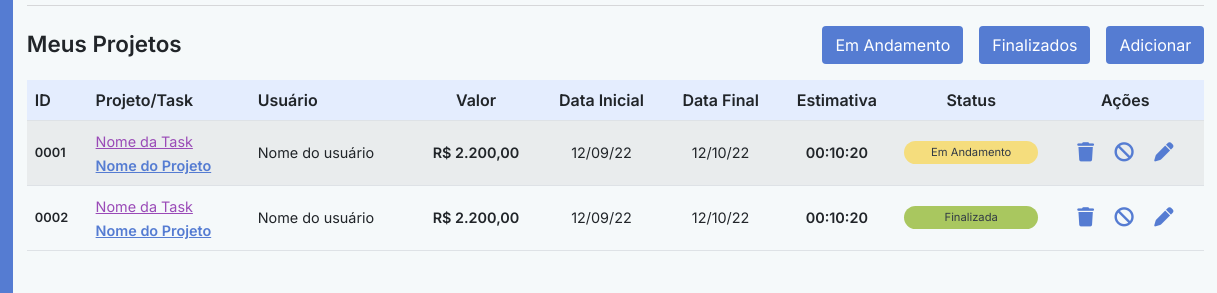
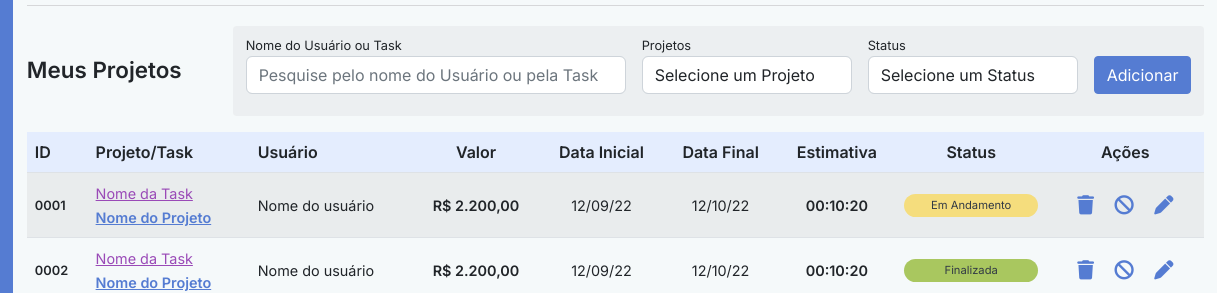
Before and after one commit to leosaraujos/easydev, a website: page my-projects-1.html in a window 1280 px wide. Shown: the part 63-356 px from the top of the page, 63-1280 px from the left. Drawn offline with Linux system fonts and the light colour scheme.

Commit message:
Ajuste na página de meus projetos - filtro

```diff
--- a/css/style.scss
+++ b/css/style.scss
@@ -632,6 +632,30 @@ body {
     }
 }
 
+//filterAll
+.filterAll {
+    padding: 0.4rem 0.8rem;
+    background-color: rgba($grey-3, 0.3);
+    border-radius: 4px;
+    -moz-border-radius: 4px;
+    -webkit-border-radius: 4px;
+}
+.filterAll form label {
+    font-size: 0.8rem;
+}
+.filterAll form {
+    display: flex;
+    align-items: center;
+    justify-content: flex-end;
+    gap: 16px;
+}
+.filterAll form #usertask {
+    min-width: 380px;
+}
+.filterAll form select {
+    min-width: 210px;
+}
+
 //Title Action
 .titleAction {
     width: 100%;
--- a/my-projects-1.html
+++ b/my-projects-1.html
@@ -141,11 +141,37 @@
                             </div>
                             <div class="title-section filter">
                                 <h3 class="mb-3">Meus Projetos</h3>
-                                <ul>
-                                    <li><a class="btn" href="">Em Andamento</a></li>
-                                    <li><a class="btn" href="">Finalizados</a></li>
-                                    <li><a class="btn" href="create-project.html">Adicionar</a></li>
-                                </ul>
+                                <div class="filterAll">
+                                    <form action="">
+                                        <div class="form-group mb-3">
+                                            <label for="usertask">Nome do Usuário ou Task</label>
+                                            <input type="text" class="form-control" id="usertask" placeholder="Pesquise pelo nome do Usuário ou pela Task">
+                                        </div>
+
+                                        <div class="form-group mb-3">
+                                            <label for="project">Projetos</label>
+                                            <select class="form-control" id="project">
+                                                <option >Selecione um Projeto</option>
+                                                <option>2</option>
+                                                <option>3</option>
+                                            </select>
+                                        </div>
+
+                                        <div class="form-group mb-3">
+                                            <label for="status">Status</label>
+                                            <select class="form-control" id="status">
+                                                <option >Selecione um Status</option>
+                                                <option>2</option>
+                                                <option>3</option>
+                                            </select>
+                                        </div>
+
+                                        <div class="form-group mb-3">
+                                            <br>
+                                            <a class="btn bt-style" href="create-project.html">Adicionar</a>
+                                        </div>
+                                    </form>
+                                </div>
                             </div>
                             <div class="listJobs">
                                 <table class="table table-striped table-hover tableEasy">
```
Also changed, not shown: my-projects.html (+31 -5 lines), css/scss/style.css, css/style.css, 1 other file.
